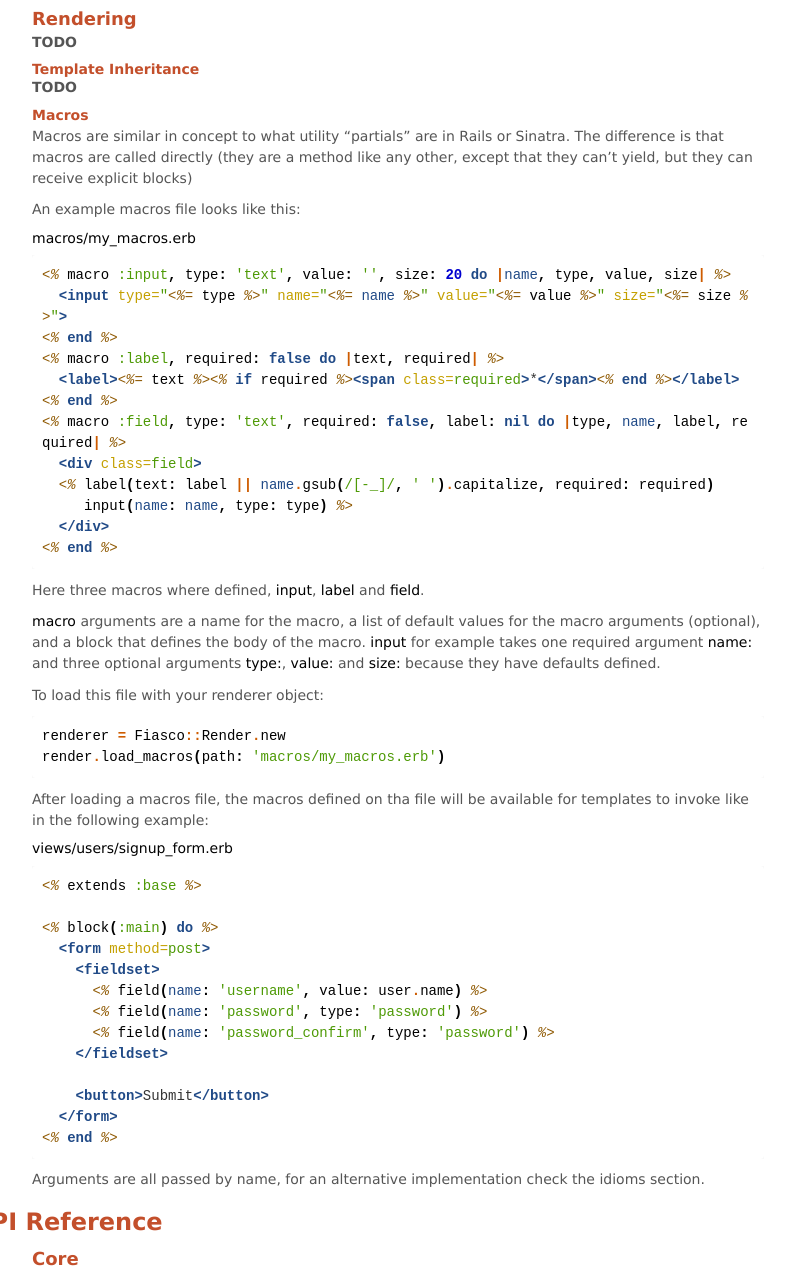
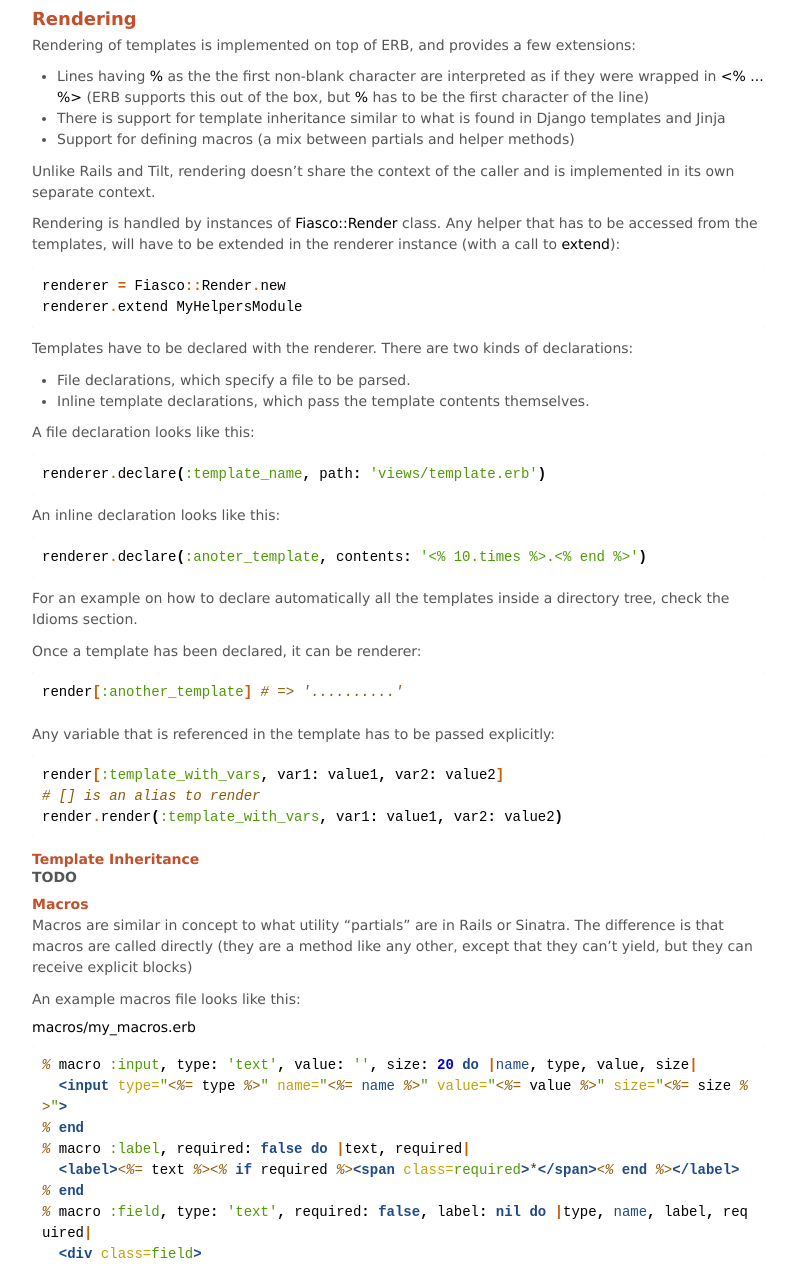
Before and after one commit to tizoc/fiasco, a plain HTML site: page index.html in a window 1280 px wide. Shown: the part 1470-2736 px from the top of the page, without its empty margins (242-1032 px from the left). Drawn offline with Linux system fonts and the light colour scheme.

Commit message:
Update template examples to use extended syntax, initial documentation for rendering overview

```diff
--- a/index.html
+++ b/index.html
@@ -104,7 +104,42 @@
 </div>
 <div class="section" id="rendering">
 <h3>Rendering<a class="headerlink" href="#rendering" title="Permalink to this headline">¶</a></h3>
-<p><strong>TODO</strong></p>
+<p>Rendering of templates is implemented on top of ERB, and provides a few extensions:</p>
+<ul class="simple">
+<li>Lines having <tt class="docutils literal"><span class="pre">%</span></tt> as the the first non-blank character are interpreted as if they were wrapped in <tt class="docutils literal"><span class="pre">&lt;%</span> <span class="pre">...</span> <span class="pre">%&gt;</span></tt> (ERB supports this out of the box, but <tt class="docutils literal"><span class="pre">%</span></tt> has to be the first character of the line)</li>
+<li>There is support for template inheritance similar to what is found in Django templates and Jinja</li>
+<li>Support for defining macros (a mix between partials and helper methods)</li>
+</ul>
+<p>Unlike Rails and Tilt, rendering doesn&#8217;t share the context of the caller and is implemented in its own separate context.</p>
+<p>Rendering is handled by instances of <tt class="docutils literal"><span class="pre">Fiasco::Render</span></tt> class. Any helper that has to be accessed from the templates, will have to be extended in the renderer instance (with a call to <tt class="docutils literal"><span class="pre">extend</span></tt>):</p>
+<div class="highlight-ruby"><div class="highlight"><pre><span class="n">renderer</span> <span class="o">=</span> <span class="no">Fiasco</span><span class="o">::</span><span class="no">Render</span><span class="o">.</span><span class="n">new</span>
+<span class="n">renderer</span><span class="o">.</span><span class="n">extend</span> <span class="no">MyHelpersModule</span>
+</pre></div>
+</div>
+<p>Templates have to be declared with the renderer. There are two kinds of declarations:</p>
+<ul class="simple">
+<li>File declarations, which specify a file to be parsed.</li>
+<li>Inline template declarations, which pass the template contents themselves.</li>
+</ul>
+<p>A file declaration looks like this:</p>
+<div class="highlight-ruby"><div class="highlight"><pre><span class="n">renderer</span><span class="o">.</span><span class="n">declare</span><span class="p">(</span><span class="ss">:template_name</span><span class="p">,</span> <span class="n">path</span><span class="p">:</span> <span class="s1">&#39;views/template.erb&#39;</span><span class="p">)</span>
+</pre></div>
+</div>
+<p>An inline declaration looks like this:</p>
+<div class="highlight-ruby"><div class="highlight"><pre><span class="n">renderer</span><span class="o">.</span><span class="n">declare</span><span class="p">(</span><span class="ss">:anoter_template</span><span class="p">,</span> <span class="n">contents</span><span class="p">:</span> <span class="s1">&#39;&lt;% 10.times %&gt;.&lt;% end %&gt;&#39;</span><span class="p">)</span>
+</pre></div>
+</div>
+<p>For an example on how to declare automatically all the templates inside a directory tree, check the Idioms section.</p>
+<p>Once a template has been declared, it can be renderer:</p>
+<div class="highlight-ruby"><div class="highlight"><pre><span class="n">render</span><span class="o">[</span><span class="ss">:another_template</span><span class="o">]</span> <span class="c1"># =&gt; &#39;..........&#39;</span>
+</pre></div>
+</div>
+<p>Any variable that is referenced in the template has to be passed explicitly:</p>
+<div class="highlight-ruby"><div class="highlight"><pre><span class="n">render</span><span class="o">[</span><span class="ss">:template_with_vars</span><span class="p">,</span> <span class="n">var1</span><span class="p">:</span> <span class="n">value1</span><span class="p">,</span> <span class="n">var2</span><span class="p">:</span> <span class="n">value2</span><span class="o">]</span>
+<span class="c1"># [] is an alias to render</span>
+<span class="n">render</span><span class="o">.</span><span class="n">render</span><span class="p">(</span><span class="ss">:template_with_vars</span><span class="p">,</span> <span class="n">var1</span><span class="p">:</span> <span class="n">value1</span><span class="p">,</span> <span class="n">var2</span><span class="p">:</span> <span class="n">value2</span><span class="p">)</span>
+</pre></div>
+</div>
 <div class="section" id="template-inheritance">
 <h4>Template Inheritance<a class="headerlink" href="#template-inheritance" title="Permalink to this headline">¶</a></h4>
 <p><strong>TODO</strong></p>
@@ -114,18 +149,18 @@
 <p>Macros are similar in concept to what utility &#8220;partials&#8221; are in Rails or Sinatra. The difference is that macros are called directly (they are a method like any other, except that they can&#8217;t yield, but they can receive explicit blocks)</p>
 <p>An example macros file looks like this:</p>
 <p><tt class="file docutils literal"><span class="pre">macros/my_macros.erb</span></tt></p>
-<div class="highlight-rhtml"><div class="highlight"><pre><span class="cp">&lt;%</span> <span class="n">macro</span> <span class="ss">:input</span><span class="p">,</span> <span class="n">type</span><span class="p">:</span> <span class="s1">&#39;text&#39;</span><span class="p">,</span> <span class="n">value</span><span class="p">:</span> <span class="s1">&#39;&#39;</span><span class="p">,</span> <span class="n">size</span><span class="p">:</span> <span class="mi">20</span> <span class="k">do</span> <span class="o">|</span><span class="nb">name</span><span class="p">,</span> <span class="n">type</span><span class="p">,</span> <span class="n">value</span><span class="p">,</span> <span class="n">size</span><span class="o">|</span> <span class="cp">%&gt;</span>
+<div class="highlight-rhtml"><div class="highlight"><pre><span class="cp">%</span> <span class="n">macro</span> <span class="ss">:input</span><span class="p">,</span> <span class="n">type</span><span class="p">:</span> <span class="s1">&#39;text&#39;</span><span class="p">,</span> <span class="n">value</span><span class="p">:</span> <span class="s1">&#39;&#39;</span><span class="p">,</span> <span class="n">size</span><span class="p">:</span> <span class="mi">20</span> <span class="k">do</span> <span class="o">|</span><span class="nb">name</span><span class="p">,</span> <span class="n">type</span><span class="p">,</span> <span class="n">value</span><span class="p">,</span> <span class="n">size</span><span class="o">|</span>
   <span class="nt">&lt;input</span> <span class="na">type=</span><span class="s">&quot;</span><span class="cp">&lt;%=</span> <span class="n">type</span> <span class="cp">%&gt;</span><span class="s">&quot;</span> <span class="na">name=</span><span class="s">&quot;</span><span class="cp">&lt;%=</span> <span class="nb">name</span> <span class="cp">%&gt;</span><span class="s">&quot;</span> <span class="na">value=</span><span class="s">&quot;</span><span class="cp">&lt;%=</span> <span class="n">value</span> <span class="cp">%&gt;</span><span class="s">&quot;</span> <span class="na">size=</span><span class="s">&quot;</span><span class="cp">&lt;%=</span> <span class="n">size</span> <span class="cp">%&gt;</span><span class="s">&quot;</span><span class="nt">&gt;</span>
-<span class="cp">&lt;%</span> <span class="k">end</span> <span class="cp">%&gt;</span>
-<span class="cp">&lt;%</span> <span class="n">macro</span> <span class="ss">:label</span><span class="p">,</span> <span class="n">required</span><span class="p">:</span> <span class="kp">false</span> <span class="k">do</span> <span class="o">|</span><span class="n">text</span><span class="p">,</span> <span class="n">required</span><span class="o">|</span> <span class="cp">%&gt;</span>
+<span class="cp">%</span> <span class="k">end</span>
+<span class="cp">%</span> <span class="n">macro</span> <span class="ss">:label</span><span class="p">,</span> <span class="n">required</span><span class="p">:</span> <span class="kp">false</span> <span class="k">do</span> <span class="o">|</span><span class="n">text</span><span class="p">,</span> <span class="n">required</span><span class="o">|</span>
   <span class="nt">&lt;label&gt;</span><span class="cp">&lt;%=</span> <span class="n">text</span> <span class="cp">%&gt;&lt;%</span> <span class="k">if</span> <span class="n">required</span> <span class="cp">%&gt;</span><span class="nt">&lt;span</span> <span class="na">class=</span><span class="s">required</span><span class="nt">&gt;</span>*<span class="nt">&lt;/span&gt;</span><span class="cp">&lt;%</span> <span class="k">end</span> <span class="cp">%&gt;</span><span class="nt">&lt;/label&gt;</span>
-<span class="cp">&lt;%</span> <span class="k">end</span> <span class="cp">%&gt;</span>
-<span class="cp">&lt;%</span> <span class="n">macro</span> <span class="ss">:field</span><span class="p">,</span> <span class="n">type</span><span class="p">:</span> <span class="s1">&#39;text&#39;</span><span class="p">,</span> <span class="n">required</span><span class="p">:</span> <span class="kp">false</span><span class="p">,</span> <span class="n">label</span><span class="p">:</span> <span class="kp">nil</span> <span class="k">do</span> <span class="o">|</span><span class="n">type</span><span class="p">,</span> <span class="nb">name</span><span class="p">,</span> <span class="n">label</span><span class="p">,</span> <span class="n">required</span><span class="o">|</span> <span class="cp">%&gt;</span>
+<span class="cp">%</span> <span class="k">end</span>
+<span class="cp">%</span> <span class="n">macro</span> <span class="ss">:field</span><span class="p">,</span> <span class="n">type</span><span class="p">:</span> <span class="s1">&#39;text&#39;</span><span class="p">,</span> <span class="n">required</span><span class="p">:</span> <span class="kp">false</span><span class="p">,</span> <span class="n">label</span><span class="p">:</span> <span class="kp">nil</span> <span class="k">do</span> <span class="o">|</span><span class="n">type</span><span class="p">,</span> <span class="nb">name</span><span class="p">,</span> <span class="n">label</span><span class="p">,</span> <span class="n">required</span><span class="o">|</span>
   <span class="nt">&lt;div</span> <span class="na">class=</span><span class="s">field</span><span class="nt">&gt;</span>
-  <span class="cp">&lt;%</span> <span class="n">label</span><span class="p">(</span><span class="n">text</span><span class="p">:</span> <span class="n">label</span> <span class="o">||</span> <span class="nb">name</span><span class="o">.</span><span class="n">gsub</span><span class="p">(</span><span class="sr">/[-_]/</span><span class="p">,</span> <span class="s1">&#39; &#39;</span><span class="p">)</span><span class="o">.</span><span class="n">capitalize</span><span class="p">,</span> <span class="n">required</span><span class="p">:</span> <span class="n">required</span><span class="p">)</span>
-     <span class="n">input</span><span class="p">(</span><span class="nb">name</span><span class="p">:</span> <span class="nb">name</span><span class="p">,</span> <span class="n">type</span><span class="p">:</span> <span class="n">type</span><span class="p">)</span> <span class="cp">%&gt;</span>
+    % label(text: label || name.gsub(/[-_]/, &#39; &#39;).capitalize, required: required)
+    % input(name: name, type: type)
   <span class="nt">&lt;/div&gt;</span>
-<span class="cp">&lt;%</span> <span class="k">end</span> <span class="cp">%&gt;</span>
+<span class="cp">%</span> <span class="k">end</span>
 </pre></div>
 </div>
 <p>Here three macros where defined, <tt class="docutils literal"><span class="pre">input</span></tt>, <tt class="docutils literal"><span class="pre">label</span></tt> and <tt class="docutils literal"><span class="pre">field</span></tt>.</p>
@@ -137,19 +172,19 @@
 </div>
 <p>After loading a macros file, the macros defined on tha file will be available for templates to invoke like in the following example:</p>
 <p><tt class="file docutils literal"><span class="pre">views/users/signup_form.erb</span></tt></p>
-<div class="highlight-rhtml"><div class="highlight"><pre><span class="cp">&lt;%</span> <span class="n">extends</span> <span class="ss">:base</span> <span class="cp">%&gt;</span>
+<div class="highlight-rhtml"><div class="highlight"><pre><span class="cp">%</span> <span class="n">extends</span> <span class="ss">:base</span>
 
-<span class="cp">&lt;%</span> <span class="n">block</span><span class="p">(</span><span class="ss">:main</span><span class="p">)</span> <span class="k">do</span> <span class="cp">%&gt;</span>
+<span class="cp">%</span> <span class="n">block</span><span class="p">(</span><span class="ss">:main</span><span class="p">)</span> <span class="k">do</span>
   <span class="nt">&lt;form</span> <span class="na">method=</span><span class="s">post</span><span class="nt">&gt;</span>
     <span class="nt">&lt;fieldset&gt;</span>
-      <span class="cp">&lt;%</span> <span class="n">field</span><span class="p">(</span><span class="nb">name</span><span class="p">:</span> <span class="s1">&#39;username&#39;</span><span class="p">,</span> <span class="n">value</span><span class="p">:</span> <span class="n">user</span><span class="o">.</span><span class="n">name</span><span class="p">)</span> <span class="cp">%&gt;</span>
-      <span class="cp">&lt;%</span> <span class="n">field</span><span class="p">(</span><span class="nb">name</span><span class="p">:</span> <span class="s1">&#39;password&#39;</span><span class="p">,</span> <span class="n">type</span><span class="p">:</span> <span class="s1">&#39;password&#39;</span><span class="p">)</span> <span class="cp">%&gt;</span>
-      <span class="cp">&lt;%</span> <span class="n">field</span><span class="p">(</span><span class="nb">name</span><span class="p">:</span> <span class="s1">&#39;password_confirm&#39;</span><span class="p">,</span> <span class="n">type</span><span class="p">:</span> <span class="s1">&#39;password&#39;</span><span class="p">)</span> <span class="cp">%&gt;</span>
+      % field(name: &#39;username&#39;, value: user.name)
+      % field(name: &#39;password&#39;, type: &#39;password&#39;)
+      % field(name: &#39;password_confirm&#39;, type: &#39;password&#39;)
     <span class="nt">&lt;/fieldset&gt;</span>
 
     <span class="nt">&lt;button&gt;</span>Submit<span class="nt">&lt;/button&gt;</span>
   <span class="nt">&lt;/form&gt;</span>
-<span class="cp">&lt;%</span> <span class="k">end</span> <span class="cp">%&gt;</span>
+<span class="cp">%</span> <span class="k">end</span>
 </pre></div>
 </div>
 <p>Arguments are all passed by name, for an alternative implementation check the idioms section.</p>
@@ -466,10 +501,10 @@
 <div class="section" id="positional-arguments-support-in-macros">
 <h3>Positional arguments support in macros<a class="headerlink" href="#positional-arguments-support-in-macros" title="Permalink to this headline">¶</a></h3>
 <p>Let&#8217;s say you have this macro defined</p>
-<div class="highlight-rhtml"><div class="highlight"><pre><span class="cp">&lt;%#</span><span class="c"> Macro that takes 4 named parameters with some defaults defined </span><span class="cp">%&gt;</span>
-<span class="cp">&lt;%</span> <span class="n">macro</span> <span class="ss">:input</span><span class="p">,</span> <span class="n">type</span><span class="p">:</span> <span class="s1">&#39;text&#39;</span><span class="p">,</span> <span class="n">value</span><span class="p">:</span> <span class="s1">&#39;&#39;</span><span class="p">,</span> <span class="n">size</span><span class="p">:</span> <span class="mi">20</span> <span class="k">do</span> <span class="o">|</span><span class="nb">name</span><span class="p">,</span> <span class="n">type</span><span class="p">,</span> <span class="n">value</span><span class="p">,</span> <span class="n">size</span><span class="o">|</span> <span class="cp">%&gt;</span>
+<div class="highlight-rhtml"><div class="highlight"><pre><span class="cp">%</span><span class="c1"># Macro that takes 4 named parameters with some defaults defined</span>
+<span class="cp">%</span> <span class="n">macro</span> <span class="ss">:input</span><span class="p">,</span> <span class="n">type</span><span class="p">:</span> <span class="s1">&#39;text&#39;</span><span class="p">,</span> <span class="n">value</span><span class="p">:</span> <span class="s1">&#39;&#39;</span><span class="p">,</span> <span class="n">size</span><span class="p">:</span> <span class="mi">20</span> <span class="k">do</span> <span class="o">|</span><span class="nb">name</span><span class="p">,</span> <span class="n">type</span><span class="p">,</span> <span class="n">value</span><span class="p">,</span> <span class="n">size</span><span class="o">|</span>
   <span class="nt">&lt;input</span> <span class="na">type=</span><span class="s">&quot;</span><span class="cp">&lt;%=</span> <span class="n">type</span> <span class="cp">%&gt;</span><span class="s">&quot;</span> <span class="na">name=</span><span class="s">&quot;</span><span class="cp">&lt;%=</span> <span class="nb">name</span> <span class="cp">%&gt;</span><span class="s">&quot;</span> <span class="na">value=</span><span class="s">&quot;</span><span class="cp">&lt;%=</span> <span class="n">value</span> <span class="cp">%&gt;</span><span class="s">&quot;</span> <span class="na">size=</span><span class="s">&quot;</span><span class="cp">&lt;%=</span> <span class="n">size</span> <span class="cp">%&gt;</span><span class="s">&quot;</span><span class="nt">&gt;</span>
-<span class="cp">&lt;%</span> <span class="k">end</span> <span class="cp">%&gt;</span>
+<span class="cp">%</span> <span class="k">end</span>
 </pre></div>
 </div>
 <p>Normally it would be invoked it like this:</p>
```
Also changed, not shown: _sources/index.txt, searchindex.js.
